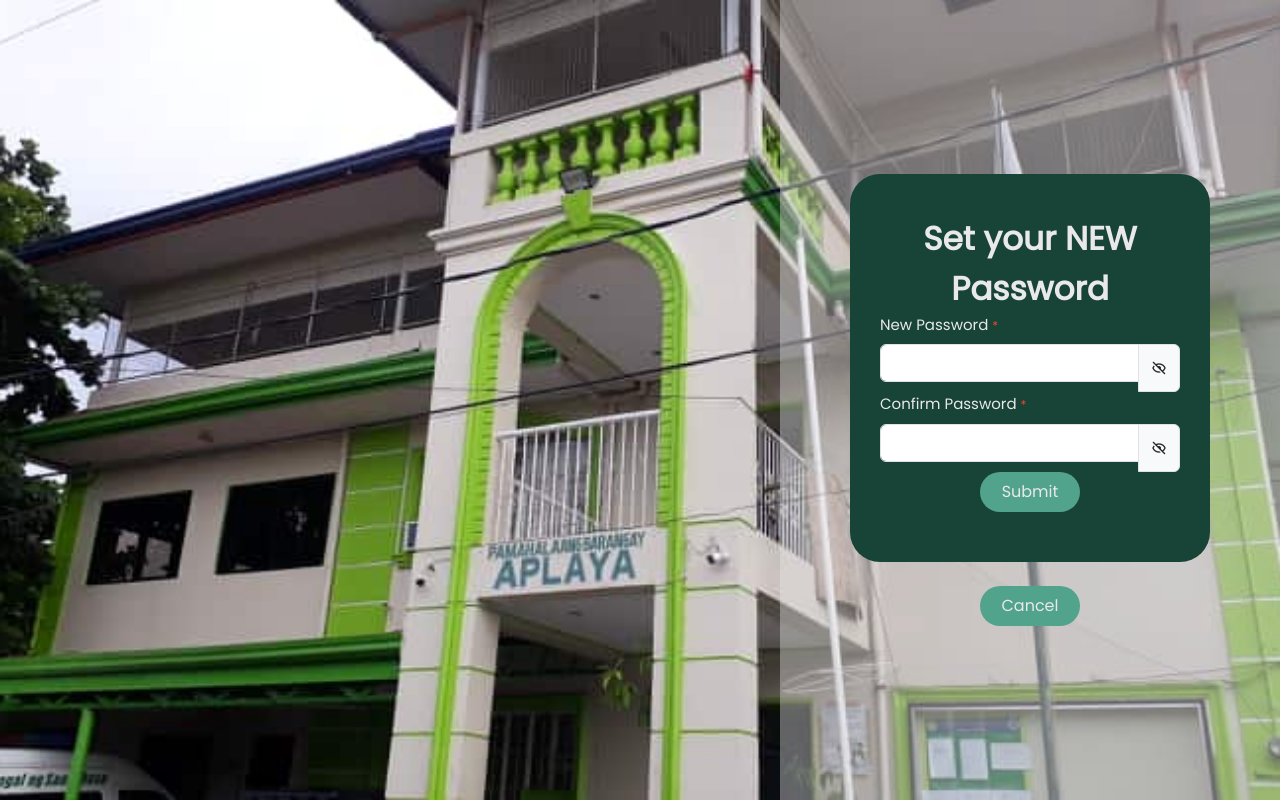
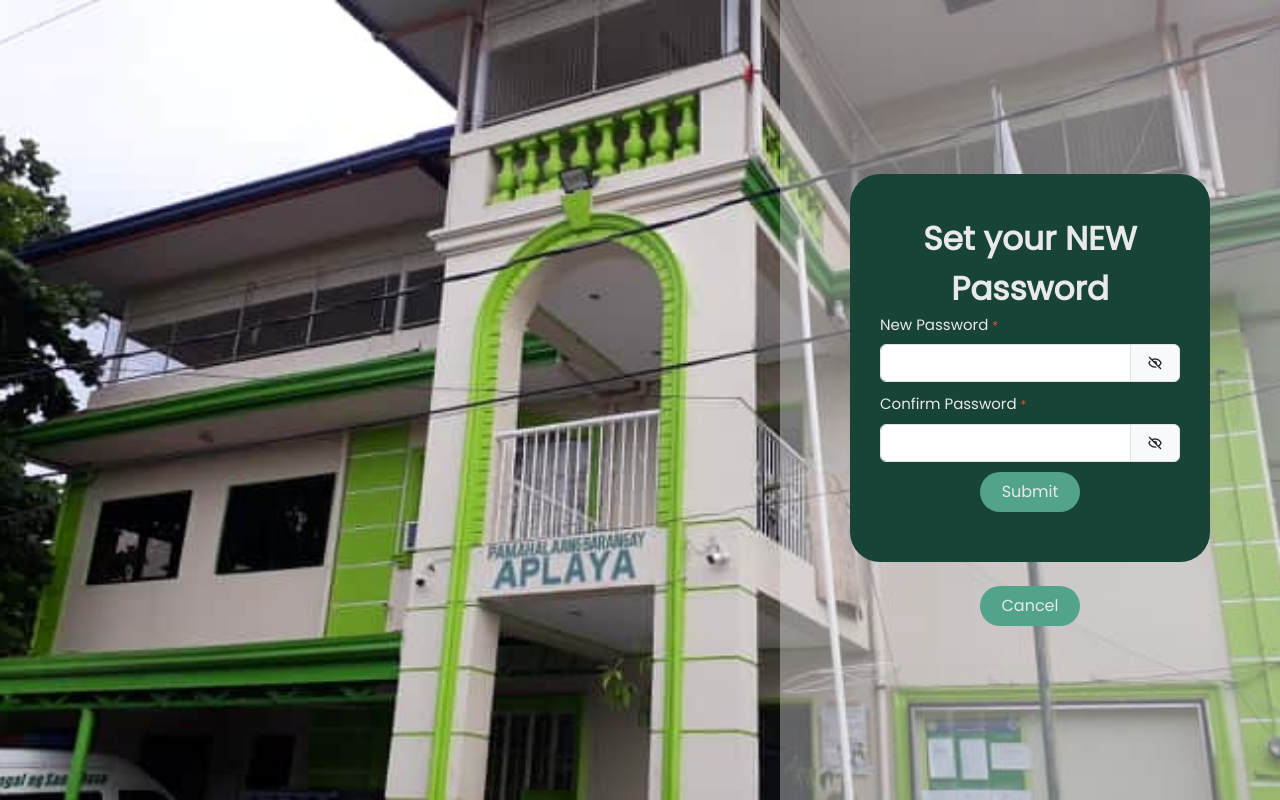
Before and after one commit to rhenzcasunuran/SAD, a PHP site: page /resident-new-password.php?password_reset=1 in a window 1280 px wide. Run offline with PHP 8.4, Linux system fonts and the light colour scheme.

Commit message:
Add files via upload

```diff
--- a/css/login.css
+++ b/css/login.css
@@ -30,3 +30,12 @@
 .code {
     margin: 20px 0;
 }
+
+.input-group-text {
+    height: 100%;
+    cursor: pointer;
+}
+
+.bx-hide, .bx-show {
+    padding: 4px;
+}
```
Also changed, not shown: css/registration.css (+11 -2 lines).
